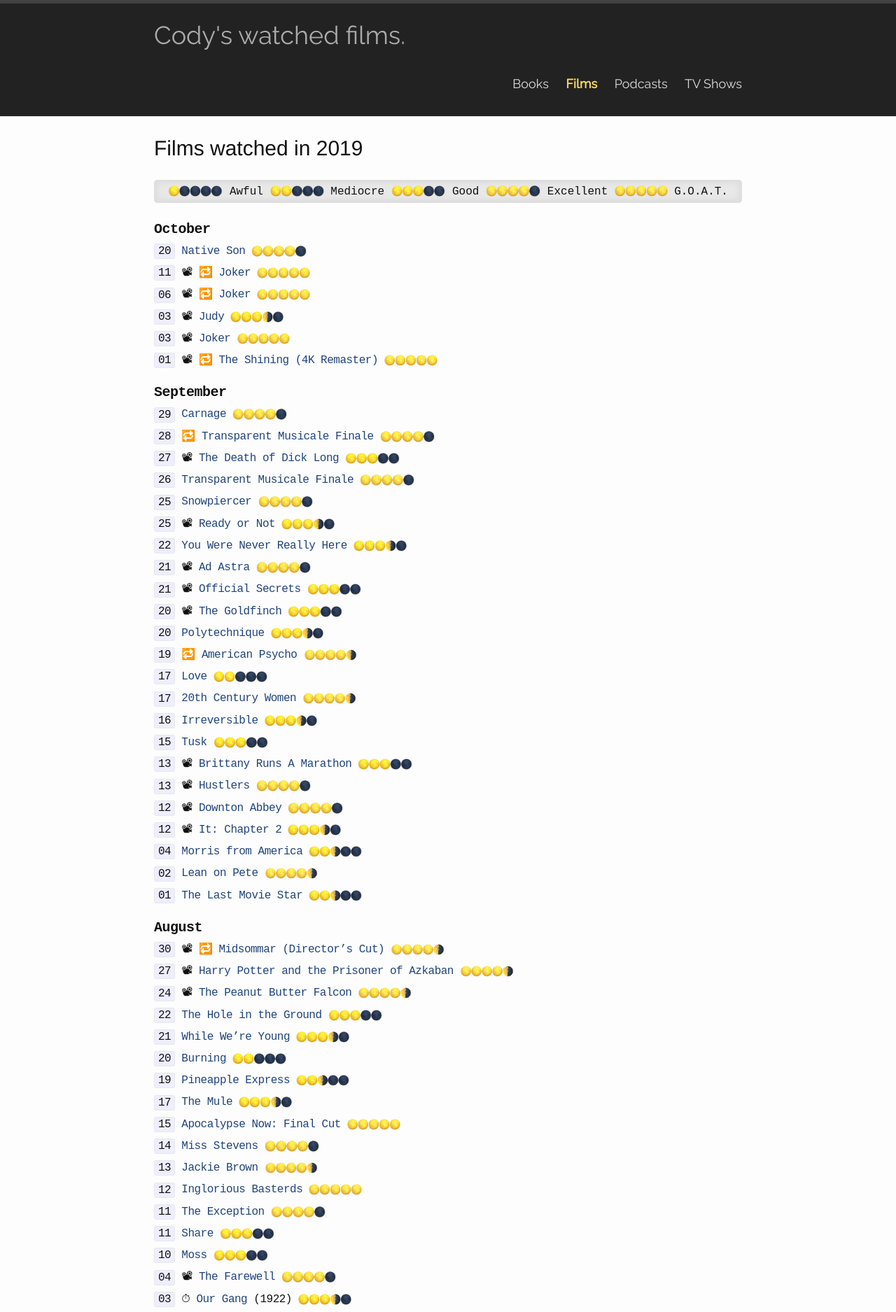
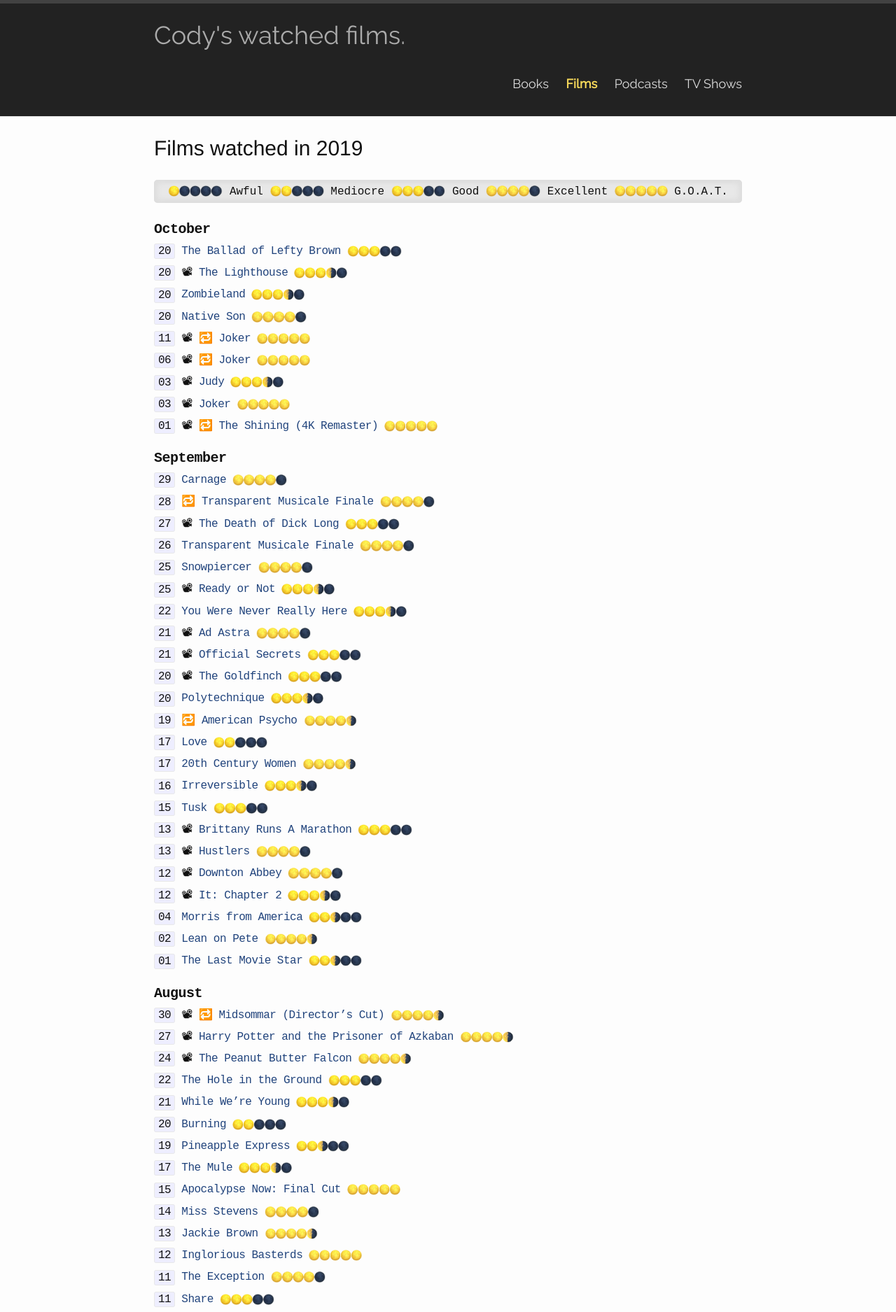
Before and after one commit to codydalerodgers/personal-blog, a Jekyll site: the page built from _films/2019.md, in a window 1280 px wide. Shown: the top 1875 px of the page at 70% size. Built offline with Jekyll 4.4.1, drawn with Linux system fonts in a browser that asks for light colours.

Commit message:
Update A24 watched films

```diff
--- a/_films/2019.md
+++ b/_films/2019.md
@@ -4,6 +4,12 @@
 title: Films watched in 2019
 ---
 ## October
+`20` [The Ballad of Lefty Brown](https://www.imdb.com/title/tt4400994/) {{ site.three }}
+
+`20` <abbr title="Theatre">📽</abbr> [The Lighthouse](https://www.imdb.com/title/tt7984734/) {{ site.threehalf }}
+
+`20` [Zombieland](https://www.imdb.com/title/tt1156398/) {{ site.threehalf }}
+
 `20` [Native Son](https://www.imdb.com/title/tt6566768/) {{ site.four }}
 
 `11` <abbr title="Theatre">📽</abbr> <abbr title="Rewatched">🔁</abbr> [Joker](https://www.imdb.com/title/tt7286456/) {{ site.five }}
--- a/_posts/2019-05-28-a24.markdown
+++ b/_posts/2019-05-28-a24.markdown
@@ -10,7 +10,7 @@
 <p style="text-align: center; font-style: italic">"It’s crazy that there is an article about a distribution company. That’s completely nuts."</p>
 <br>
 Low Tide ∙
-The Lighthouse ∙
+<span class="a24_color">**The Lighthouse**</span> ∙
 <span class="a24_color">**The Death of Dick Long**</span> ∙
 <span class="a24_color">**Midsommar**</span> ∙
 <span class="a24_color">**The Last Black Man in San Francisco**</span> ∙
@@ -40,7 +40,7 @@
 <span class="a24_color">**Mid90s**</span> ∙
 <span class="a24_color">**Eighth Grade**</span> ∙
 <span class="a24_color">**Hot Summer Nights**</span> ∙
-The Ballad of Lefty Brown ∙
+<span class="a24_color">**The Ballad of Lefty Brown**</span> ∙
 <span class="a24_color">**The Florida Project**</span> ∙
 <span class="a24_color">**Woodshock**</span> ∙
 <span class="a24_color">**Good Time**</span> ∙
```
